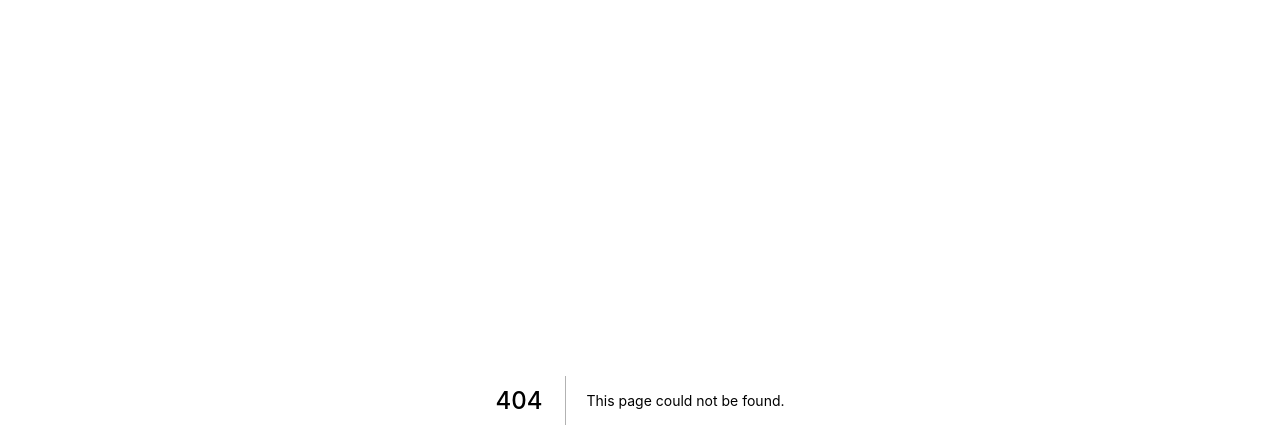
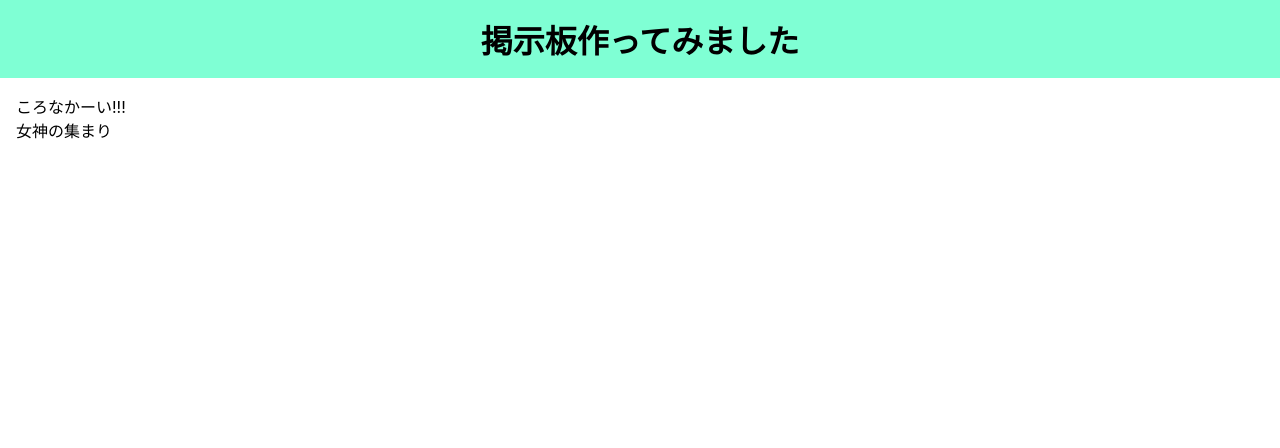
Before and after one commit to kawai011231/bulletin-board, a Next.js app: page / in a window 1280 px wide. Before the commit this address had no page. Shown: the top 448 px of the page. Built offline with nearby package versions, Linux system fonts and the light colour scheme.

Commit message:
トップページを作り、リンクを並べました。

```diff
--- a/src/components/Header/Header.jsx
+++ b/src/components/Header/Header.jsx
@@ -1,9 +1,12 @@
 import classes from "./Header.module.css";
+import Link from "next/link";
 
 export const Header = () => {
   return (
     <header className={classes.header}>
-      <h1 className={classes.h1}>掲示板作ってみました</h1>
+      <Link href="/">
+        <h1 className={classes.h1}>掲示板作ってみました</h1>
+      </Link>
     </header>
   );
 };
--- a/src/components/Header/Header.module.css
+++ b/src/components/Header/Header.module.css
@@ -6,4 +6,5 @@
   font-size: 32px;
   margin: 0;
   padding: 16px;
+  cursor: pointer;
 }
--- /dev/null
+++ b/src/components/Link/LinkElement.jsx
@@ -0,0 +1,10 @@
+import classes from "./LinkElement.module.css";
+import Link from "next/link";
+
+export const LinkElement = (props) => {
+  return (
+    <Link href={`${props.link}`}>
+      <a className={classes.link}>{props.linkText}</a>
+    </Link>
+  );
+};
--- /dev/null
+++ b/src/components/Link/LinkElement.module.css
@@ -0,0 +1,3 @@
+.link {
+  font-size: 16px;
+}
--- /dev/null
+++ b/src/components/Links/Links.jsx
@@ -0,0 +1,11 @@
+import { LinkElement } from "../Link/LinkElement";
+import classes from "./Links.module.css";
+
+export const Links = (props) => {
+  return (
+    <div className={classes.linksWrap}>
+      <LinkElement link="/corona" linkText="ころなかーい!!!" />
+      <LinkElement link="/goodes" linkText="女神の集まり" />
+    </div>
+  );
+};
--- /dev/null
+++ b/src/components/Links/Links.module.css
@@ -0,0 +1,8 @@
+.linksWrap {
+  display: flex;
+  flex-direction: column;
+  padding: 16px;
+}
+.link {
+  margin-top: 8px;
+}
--- /dev/null
+++ b/src/pages/index.js
@@ -0,0 +1,18 @@
+import Head from "next/head";
+import { Header } from "../components/Header/Header";
+import styles from "../styles/Home.module.css";
+import { Links } from "../components/Links/Links";
+
+export default function Home() {
+  return (
+    <div className={styles.container}>
+      <Head>
+        <title>掲示板作ってみた</title>
+        <meta name="description" content="Generated by create next app" />
+        <link rel="icon" href="/favicon.ico" />
+      </Head>
+      <Header />
+      <Links />
+    </div>
+  );
+}
```
Also changed, not shown: src/components/Footer/Footer.jsx (deleted).
